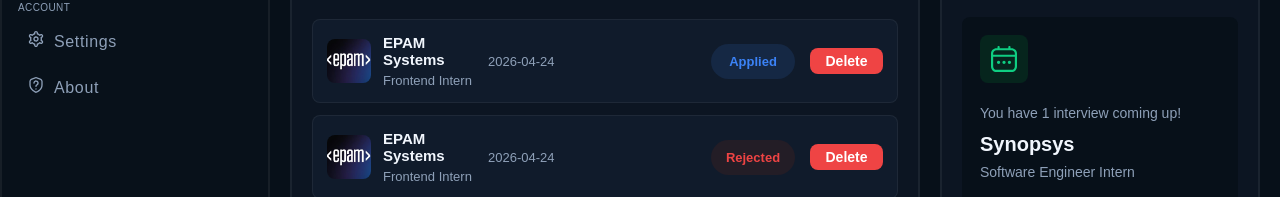
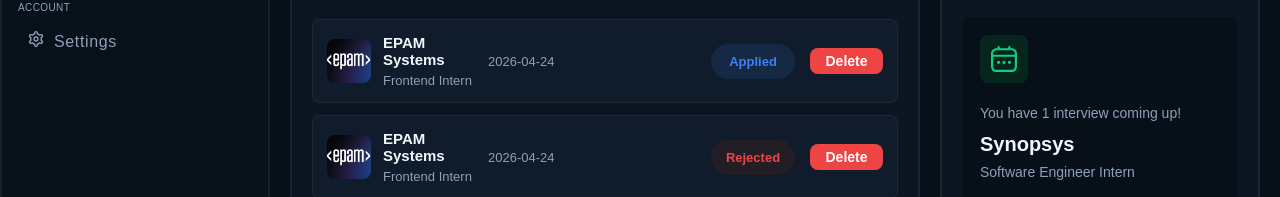
Before and after one commit to arsen-kazaryan/job-tracker, a React (Vite) app: page / in a window 1280 px wide. Shown: the part 318-515 px from the top of the page. Built offline with nearby package versions, Linux system fonts and the light colour scheme.

Commit message:
fix: delete about

```diff
--- a/src/App.jsx
+++ b/src/App.jsx
@@ -8,7 +8,6 @@
 import SettingsPage from './Pages/Settings/Settings'
 import NavMenu from './components/NavMenu/NavMenu'
 import NotFoundPage from './Pages/NotFoundPage/NotFoundPage'
-import AboutPage from './Pages/AboutPage/AboutPage'
 
 
 function App() {
@@ -22,7 +21,6 @@
         <Route path="/addjob" element={<AddJob />} />
         <Route path="/job/:id" element={<JobCardPage />} />
         <Route path="/settings" element={<SettingsPage />} />
-        <Route path="/about" element={<AboutPage />} />
         <Route path="*" element={<NotFoundPage />} />
       </Routes>
     </div>
--- a/src/Pages/AboutPage/AboutPage.jsx
+++ /dev/null
@@ -1,11 +0,0 @@
-import './AboutPage.css'
-
-const AboutPage = () => {
-  return (
-    <>
-      <h1>About Page</h1>
-    </>
-  )
-}
-
-export default AboutPage
--- a/src/components/NavMenu/NavMenu.jsx
+++ b/src/components/NavMenu/NavMenu.jsx
@@ -43,11 +43,6 @@
             className={({ isActive }) =>
               isActive ? 'nav-menu__settings nav-menu-link active' : 'nav-menu__settings nav-menu-link'
             }>Settings</NavLink>
-          <NavLink
-            to="/about"
-            className={({ isActive }) =>
-              isActive ? 'nav-menu__about nav-menu-link active' : 'nav-menu__about nav-menu-link'
-            }>About</NavLink>
         </div>
 
         <div className="nav-menu__profile-container"onClick={()=> navigate('/settings')}>
```
Also changed, not shown: src/Pages/AboutPage/AboutPage.css (deleted).
